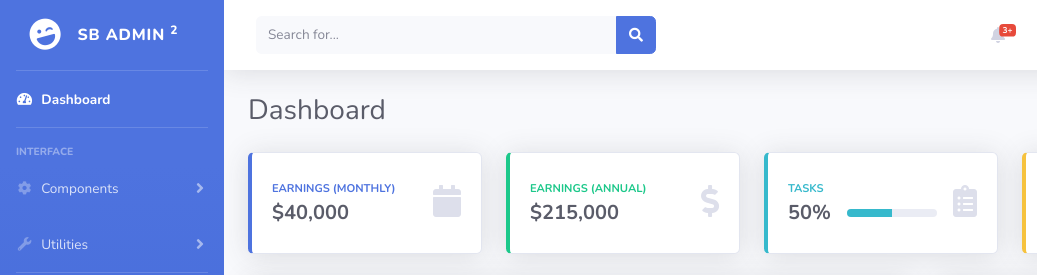
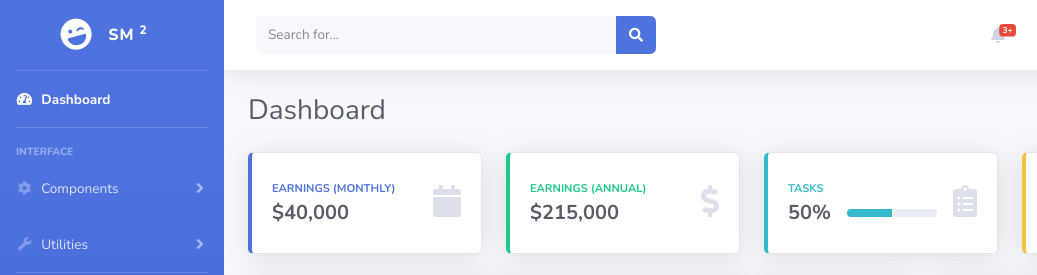
Before and after one commit to samuel-mr/personal-website, a website with bundled scripts: page index.html in a window 1280 px wide. Shown: the top 275 px of the page, 0-1037 px from the left. Built offline with nearby package versions, Linux system fonts and the light colour scheme.

Commit message:
update title

```diff
--- a/index.html
+++ b/index.html
@@ -34,7 +34,7 @@
                 <div class="sidebar-brand-icon rotate-n-15">
                     <i class="fas fa-laugh-wink"></i>
                 </div>
-                <div class="sidebar-brand-text mx-3">SB Admin <sup>2</sup></div>
+                <div class="sidebar-brand-text mx-3">Sm <sup>2</sup></div>
             </a>
 
             <!-- Divider -->
```
